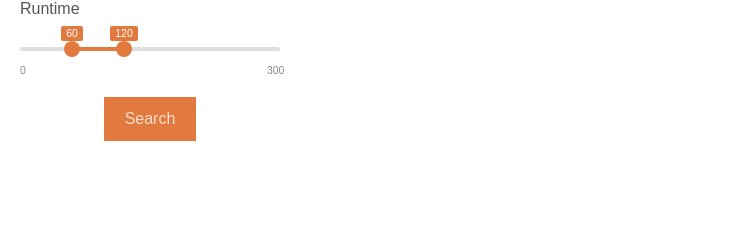
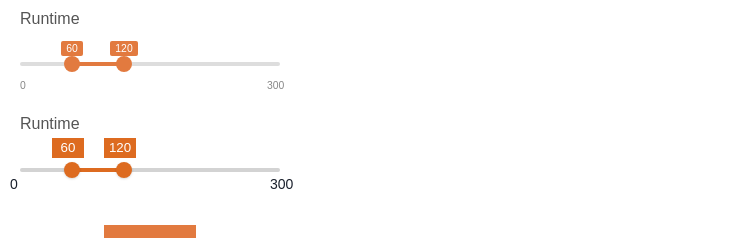
Before and after one commit to thulin82/Moviez2, a React (Vite) app: page / in a window 1280 px wide. Shown: the part 416-654 px from the top of the page, without its empty margins (0-742 px from the left). Built offline with nearby package versions, Linux system fonts and the light colour scheme; no server answers.

Commit message:
Start trying to implement range slider in Chakra UI instead of deprecated react-input-range

```diff
--- a/src/Navigation/Navigation.jsx
+++ b/src/Navigation/Navigation.jsx
@@ -2,6 +2,7 @@ import { useEffect, useState } from "react";
 import "./Navigation.css";
 import Selection from "./Selection";
 import Slider from "./Slider";
+import Slider2 from "./Slider2";
 import SearchButton from "./SearchButton";
 
 const Navigation = (props) => {
@@ -34,6 +35,7 @@ const Navigation = (props) => {
             <Slider data={year} onChange={onChange} />
             <Slider data={rating} onChange={onChange} />
             <Slider data={runtime} onChange={onChange} />
+            <Slider2 />
 
             <SearchButton onClick={onSearchButtonClick} />
         </section>
--- a/src/Navigation/Slider.css
+++ b/src/Navigation/Slider.css
@@ -5,7 +5,7 @@
 .slider label {
     color: #555;
     font-size: 1rem;
-    margin-bottom: 20px;
+    margin-bottom: 25px;
     display: block;
 }
 
--- /dev/null
+++ b/src/Navigation/Slider2.jsx
@@ -0,0 +1,64 @@
+import {
+    RangeSlider,
+    RangeSliderTrack,
+    RangeSliderFilledTrack,
+    RangeSliderThumb,
+    RangeSliderMark,
+} from "@chakra-ui/react";
+import { useState } from "react";
+import "./Slider.css";
+
+const Slider2 = () => {
+    const [sliderValue, setSliderValue] = useState([60, 120]);
+    return (
+        <div className="slider">
+            <label>Runtime</label>
+
+            <RangeSlider
+                defaultValue={[60, 120]}
+                min={0}
+                max={300}
+                onChange={(val) => setSliderValue(val)}
+                onChangeEnd={(val2) => console.log(val2)}
+            >
+                <RangeSliderMark value={0} mt="1" ml="-2.5" fontSize="sm">
+                    0
+                </RangeSliderMark>
+                <RangeSliderMark value={300} mt="1" ml="-2.5" fontSize="sm">
+                    300
+                </RangeSliderMark>
+                <RangeSliderMark
+                    value={sliderValue[0]}
+                    textAlign="center"
+                    fontSize="smaller"
+                    bg="orange.500"
+                    color="white"
+                    mt="-8"
+                    ml="-5"
+                    w="8"
+                >
+                    {sliderValue[0]}
+                </RangeSliderMark>
+                <RangeSliderMark
+                    value={sliderValue[1]}
+                    textAlign="center"
+                    fontSize="smaller"
+                    bg="orange.500"
+                    color="white"
+                    mt="-8"
+                    ml="-5"
+                    w="8"
+                >
+                    {sliderValue[1]}
+                </RangeSliderMark>
+                <RangeSliderTrack bg="lightgrey">
+                    <RangeSliderFilledTrack bg="orange.500" />
+                </RangeSliderTrack>
+                <RangeSliderThumb bg="orange.500" boxSize={4} index={0} />
+                <RangeSliderThumb bg="orange.500" boxSize={4} index={1} />
+            </RangeSlider>
+        </div>
+    );
+};
+
+export default Slider2;
```
